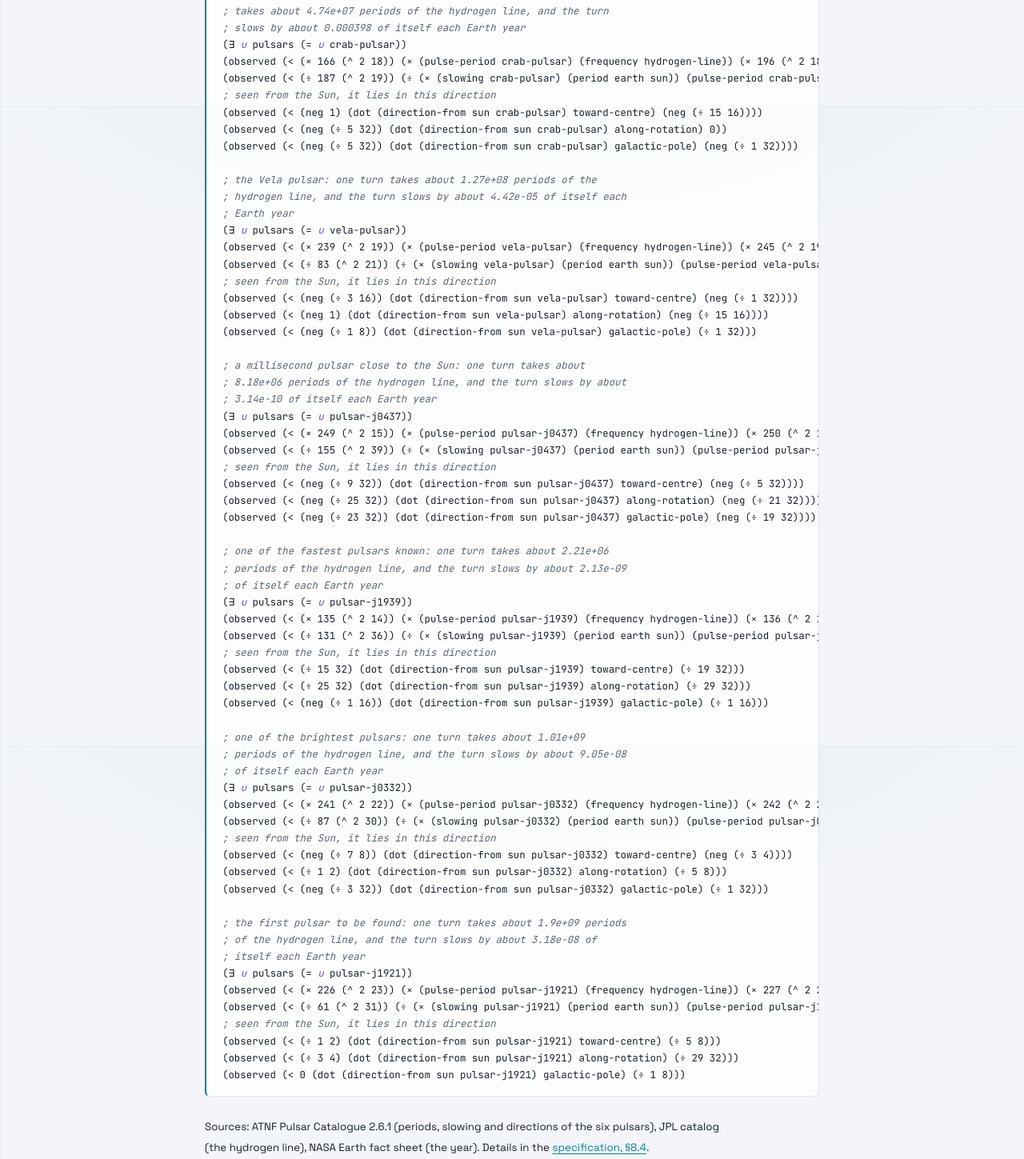
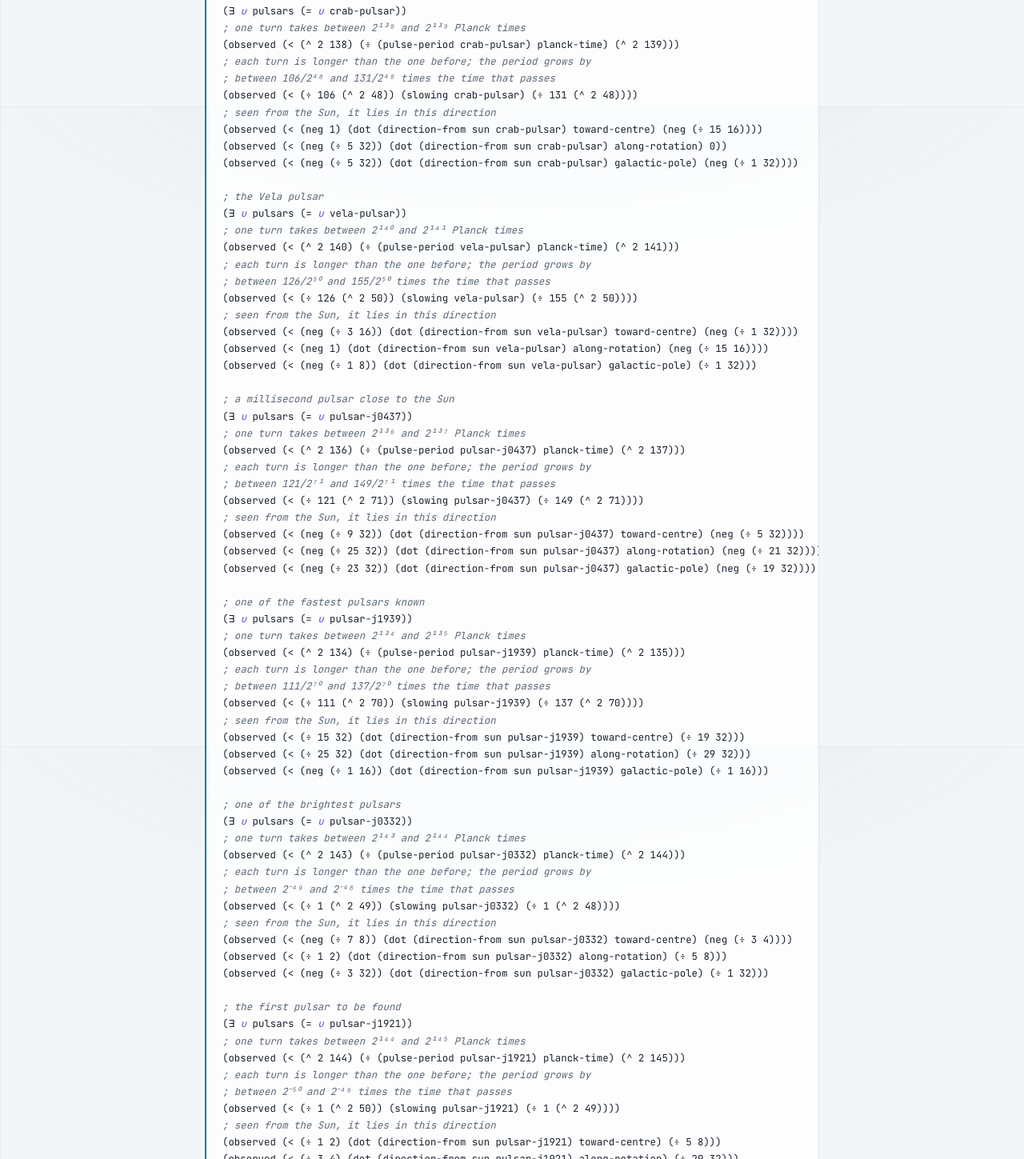
Before and after one commit to narve/cosmic-language, a website: page lessons/496-pulsars.html in a window 1280 px wide. Shown: the part 667-2116 px from the top of the page at 80% size. Drawn offline with Linux system fonts and the light colour scheme.

Commit message:
Give lengths, times and masses in Planck units and proton masses
No quantity is given in years, Earth orbits or masses of our own bodies
any more. The Earth's orbit, year and mass, the Galactic centre's mass,
the Sun's distance from it and the time of one round, and the pulsars'
periods are now in Planck lengths, Planck times and proton masses; the
pulsars' slowing is the plain number it is, time gained per time. All
ranges are recomputed from the reference data and still at least 5
standard uncertainties inside their bounds.

Co-Authored-By: Claude Opus 5.5 <noreply@anthropic.com>

```diff
--- a/lessons/496-pulsars.html
+++ b/lessons/496-pulsars.html
@@ -11,79 +11,85 @@
 <body>
 <article class="lesson" data-topic="astronomy" data-optional>
   <h3>pulsars</h3>
-  <p>Some stars end as neutron stars: a ball of neutrons the width of a city, turning many times each second and sending out a beam of radio light that sweeps past the Sun once each turn. These pulsars keep time better than almost anything, and each has its own period, so they serve as landmarks. New: the domain <code>pulsars</code>, <code>pulse-period</code> (the time of one turn), <code>slowing</code> (how much longer each turn gets per time), and six pulsars by name. This lesson can be left out of a message.</p>
+  <p>Some stars end as neutron stars: a ball of neutrons the width of a city, turning many times each second and sending out a beam of radio light that sweeps past the Sun once each turn. These pulsars keep time better than almost anything, and each has its own period, so they serve as landmarks. New: the domain <code>pulsars</code>, <code>pulse-period</code> (the time of one turn), <code>slowing</code> (how much longer each turn gets per time: a plain number, time per time), and six pulsars by name. This lesson can be left out of a message.</p>
   <pre><code><span data-comment>; a pulsar is a body; its period is a time, and the period grows a</span>
 <span data-comment>; little all the time</span>
 (∀ <var>u</var> pulsars (∃ <var>v</var> bodies (= <var>u</var> <var>v</var>)))
 (∀ <var>u</var> pulsars (= (dim (pulse-period <var>u</var>)) T))
 (observed (∀ <var>u</var> pulsars (&gt; (slowing <var>u</var>) 0)))</code></pre>
   <p>Each pulsar is given by its period, by how fast it slows, and by its direction from the Sun in the three directions of the Galaxy. Seen from anywhere else, the same pulsars lie in other directions; from the directions of several of them, a reader can find the place they were seen from. And since every period grows at its own known rate, the periods a reader measures tell how long ago the message was sent.</p>
-  <pre><code><span data-comment>; the Crab pulsar, the remnant of a star seen to explode: one turn</span>
-<span data-comment>; takes about 4.74e+07 periods of the hydrogen line, and the turn</span>
-<span data-comment>; slows by about 0.000398 of itself each Earth year</span>
+  <pre><code><span data-comment>; the Crab pulsar, the remnant of a star seen to explode</span>
 (∃ <var>u</var> pulsars (= <var>u</var> crab-pulsar))
-(observed (&lt; (× 166 (^ 2 18)) (× (pulse-period crab-pulsar) (frequency hydrogen-line)) (× 196 (^ 2 18))))
-(observed (&lt; (÷ 187 (^ 2 19)) (÷ (× (slowing crab-pulsar) (period earth sun)) (pulse-period crab-pulsar)) (÷ 115 (^ 2 18))))
+<span data-comment>; one turn takes between 2¹³⁸ and 2¹³⁹ Planck times</span>
+(observed (&lt; (^ 2 138) (÷ (pulse-period crab-pulsar) planck-time) (^ 2 139)))
+<span data-comment>; each turn is longer than the one before; the period grows by</span>
+<span data-comment>; between 106/2⁴⁸ and 131/2⁴⁸ times the time that passes</span>
+(observed (&lt; (÷ 106 (^ 2 48)) (slowing crab-pulsar) (÷ 131 (^ 2 48))))
 <span data-comment>; seen from the Sun, it lies in this direction</span>
 (observed (&lt; (neg 1) (dot (direction-from sun crab-pulsar) toward-centre) (neg (÷ 15 16))))
 (observed (&lt; (neg (÷ 5 32)) (dot (direction-from sun crab-pulsar) along-rotation) 0))
 (observed (&lt; (neg (÷ 5 32)) (dot (direction-from sun crab-pulsar) galactic-pole) (neg (÷ 1 32))))
 
-<span data-comment>; the Vela pulsar: one turn takes about 1.27e+08 periods of the</span>
-<span data-comment>; hydrogen line, and the turn slows by about 4.42e-05 of itself each</span>
-<span data-comment>; Earth year</span>
+<span data-comment>; the Vela pulsar</span>
 (∃ <var>u</var> pulsars (= <var>u</var> vela-pulsar))
-(observed (&lt; (× 239 (^ 2 19)) (× (pulse-period vela-pulsar) (frequency hydrogen-line)) (× 245 (^ 2 19))))
-(observed (&lt; (÷ 83 (^ 2 21)) (÷ (× (slowing vela-pulsar) (period earth sun)) (pulse-period vela-pulsar)) (÷ 51 (^ 2 20))))
+<span data-comment>; one turn takes between 2¹⁴⁰ and 2¹⁴¹ Planck times</span>
+(observed (&lt; (^ 2 140) (÷ (pulse-period vela-pulsar) planck-time) (^ 2 141)))
+<span data-comment>; each turn is longer than the one before; the period grows by</span>
+<span data-comment>; between 126/2⁵⁰ and 155/2⁵⁰ times the time that passes</span>
+(observed (&lt; (÷ 126 (^ 2 50)) (slowing vela-pulsar) (÷ 155 (^ 2 50))))
 <span data-comment>; seen from the Sun, it lies in this direction</span>
 (observed (&lt; (neg (÷ 3 16)) (dot (direction-from sun vela-pulsar) toward-centre) (neg (÷ 1 32))))
 (observed (&lt; (neg 1) (dot (direction-from sun vela-pulsar) along-rotation) (neg (÷ 15 16))))
 (observed (&lt; (neg (÷ 1 8)) (dot (direction-from sun vela-pulsar) galactic-pole) (÷ 1 32)))
 
-<span data-comment>; a millisecond pulsar close to the Sun: one turn takes about</span>
-<span data-comment>; 8.18e+06 periods of the hydrogen line, and the turn slows by about</span>
-<span data-comment>; 3.14e-10 of itself each Earth year</span>
+<span data-comment>; a millisecond pulsar close to the Sun</span>
 (∃ <var>u</var> pulsars (= <var>u</var> pulsar-j0437))
-(observed (&lt; (× 249 (^ 2 15)) (× (pulse-period pulsar-j0437) (frequency hydrogen-line)) (× 250 (^ 2 15))))
-(observed (&lt; (÷ 155 (^ 2 39)) (÷ (× (slowing pulsar-j0437) (period earth sun)) (pulse-period pulsar-j0437)) (÷ 95 (^ 2 38))))
+<span data-comment>; one turn takes between 2¹³⁶ and 2¹³⁷ Planck times</span>
+(observed (&lt; (^ 2 136) (÷ (pulse-period pulsar-j0437) planck-time) (^ 2 137)))
+<span data-comment>; each turn is longer than the one before; the period grows by</span>
+<span data-comment>; between 121/2⁷¹ and 149/2⁷¹ times the time that passes</span>
+(observed (&lt; (÷ 121 (^ 2 71)) (slowing pulsar-j0437) (÷ 149 (^ 2 71))))
 <span data-comment>; seen from the Sun, it lies in this direction</span>
 (observed (&lt; (neg (÷ 9 32)) (dot (direction-from sun pulsar-j0437) toward-centre) (neg (÷ 5 32))))
 (observed (&lt; (neg (÷ 25 32)) (dot (direction-from sun pulsar-j0437) along-rotation) (neg (÷ 21 32))))
 (observed (&lt; (neg (÷ 23 32)) (dot (direction-from sun pulsar-j0437) galactic-pole) (neg (÷ 19 32))))
 
-<span data-comment>; one of the fastest pulsars known: one turn takes about 2.21e+06</span>
-<span data-comment>; periods of the hydrogen line, and the turn slows by about 2.13e-09</span>
-<span data-comment>; of itself each Earth year</span>
+<span data-comment>; one of the fastest pulsars known</span>
 (∃ <var>u</var> pulsars (= <var>u</var> pulsar-j1939))
-(observed (&lt; (× 135 (^ 2 14)) (× (pulse-period pulsar-j1939) (frequency hydrogen-line)) (× 136 (^ 2 14))))
-(observed (&lt; (÷ 131 (^ 2 36)) (÷ (× (slowing pulsar-j1939) (period earth sun)) (pulse-period pulsar-j1939)) (÷ 161 (^ 2 36))))
+<span data-comment>; one turn takes between 2¹³⁴ and 2¹³⁵ Planck times</span>
+(observed (&lt; (^ 2 134) (÷ (pulse-period pulsar-j1939) planck-time) (^ 2 135)))
+<span data-comment>; each turn is longer than the one before; the period grows by</span>
+<span data-comment>; between 111/2⁷⁰ and 137/2⁷⁰ times the time that passes</span>
+(observed (&lt; (÷ 111 (^ 2 70)) (slowing pulsar-j1939) (÷ 137 (^ 2 70))))
 <span data-comment>; seen from the Sun, it lies in this direction</span>
 (observed (&lt; (÷ 15 32) (dot (direction-from sun pulsar-j1939) toward-centre) (÷ 19 32)))
 (observed (&lt; (÷ 25 32) (dot (direction-from sun pulsar-j1939) along-rotation) (÷ 29 32)))
 (observed (&lt; (neg (÷ 1 16)) (dot (direction-from sun pulsar-j1939) galactic-pole) (÷ 1 16)))
 
-<span data-comment>; one of the brightest pulsars: one turn takes about 1.01e+09</span>
-<span data-comment>; periods of the hydrogen line, and the turn slows by about 9.05e-08</span>
-<span data-comment>; of itself each Earth year</span>
+<span data-comment>; one of the brightest pulsars</span>
 (∃ <var>u</var> pulsars (= <var>u</var> pulsar-j0332))
-(observed (&lt; (× 241 (^ 2 22)) (× (pulse-period pulsar-j0332) (frequency hydrogen-line)) (× 242 (^ 2 22))))
-(observed (&lt; (÷ 87 (^ 2 30)) (÷ (× (slowing pulsar-j0332) (period earth sun)) (pulse-period pulsar-j0332)) (÷ 107 (^ 2 30))))
+<span data-comment>; one turn takes between 2¹⁴³ and 2¹⁴⁴ Planck times</span>
+(observed (&lt; (^ 2 143) (÷ (pulse-period pulsar-j0332) planck-time) (^ 2 144)))
+<span data-comment>; each turn is longer than the one before; the period grows by</span>
+<span data-comment>; between 2⁻⁴⁹ and 2⁻⁴⁸ times the time that passes</span>
+(observed (&lt; (÷ 1 (^ 2 49)) (slowing pulsar-j0332) (÷ 1 (^ 2 48))))
 <span data-comment>; seen from the Sun, it lies in this direction</span>
 (observed (&lt; (neg (÷ 7 8)) (dot (direction-from sun pulsar-j0332) toward-centre) (neg (÷ 3 4))))
 (observed (&lt; (÷ 1 2) (dot (direction-from sun pulsar-j0332) along-rotation) (÷ 5 8)))
 (observed (&lt; (neg (÷ 3 32)) (dot (direction-from sun pulsar-j0332) galactic-pole) (÷ 1 32)))
 
-<span data-comment>; the first pulsar to be found: one turn takes about 1.9e+09 periods</span>
-<span data-comment>; of the hydrogen line, and the turn slows by about 3.18e-08 of</span>
-<span data-comment>; itself each Earth year</span>
+<span data-comment>; the first pulsar to be found</span>
 (∃ <var>u</var> pulsars (= <var>u</var> pulsar-j1921))
-(observed (&lt; (× 226 (^ 2 23)) (× (pulse-period pulsar-j1921) (frequency hydrogen-line)) (× 227 (^ 2 23))))
-(observed (&lt; (÷ 61 (^ 2 31)) (÷ (× (slowing pulsar-j1921) (period earth sun)) (pulse-period pulsar-j1921)) (÷ 151 (^ 2 32))))
+<span data-comment>; one turn takes between 2¹⁴⁴ and 2¹⁴⁵ Planck times</span>
+(observed (&lt; (^ 2 144) (÷ (pulse-period pulsar-j1921) planck-time) (^ 2 145)))
+<span data-comment>; each turn is longer than the one before; the period grows by</span>
+<span data-comment>; between 2⁻⁵⁰ and 2⁻⁴⁹ times the time that passes</span>
+(observed (&lt; (÷ 1 (^ 2 50)) (slowing pulsar-j1921) (÷ 1 (^ 2 49))))
 <span data-comment>; seen from the Sun, it lies in this direction</span>
 (observed (&lt; (÷ 1 2) (dot (direction-from sun pulsar-j1921) toward-centre) (÷ 5 8)))
 (observed (&lt; (÷ 3 4) (dot (direction-from sun pulsar-j1921) along-rotation) (÷ 29 32)))
 (observed (&lt; 0 (dot (direction-from sun pulsar-j1921) galactic-pole) (÷ 1 8)))</code></pre>
-  <p><small>Sources: ATNF Pulsar Catalogue 2.6.1 (periods, slowing and directions of the six pulsars), JPL catalog (the hydrogen line), NASA Earth fact sheet (the year). Details in the <a href="../specification.html#reference">specification, §8.4</a>.</small></p>
+  <p><small>Sources: ATNF Pulsar Catalogue 2.6.1 (periods, slowing and directions of the six pulsars), CODATA 2022 (the Planck time). Details in the <a href="../specification.html#reference">specification, §8.4</a>.</small></p>
 </article>
 </body>
 </html>
```
Also changed, not shown: lessons/494-the-sun.html (+8 -8 lines), lessons/495-the-sun-in-the-galaxy.html (+9 -9 lines), build/check/measurements.ts.
